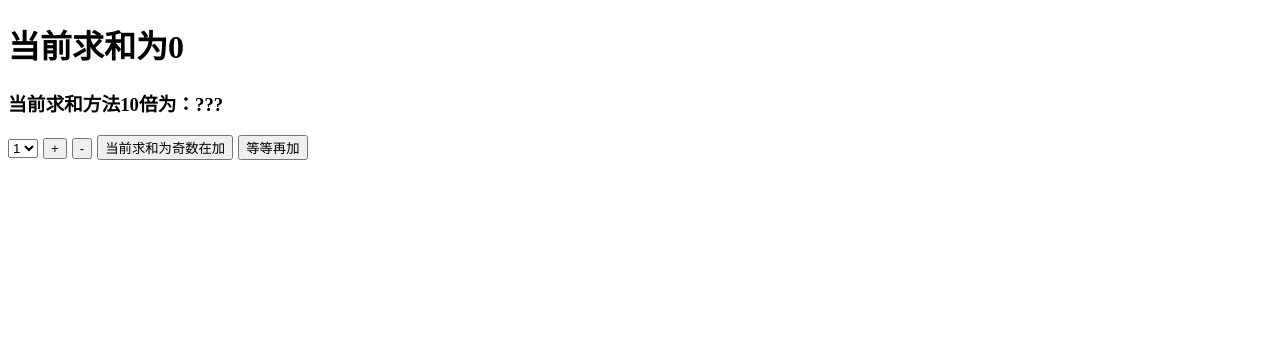
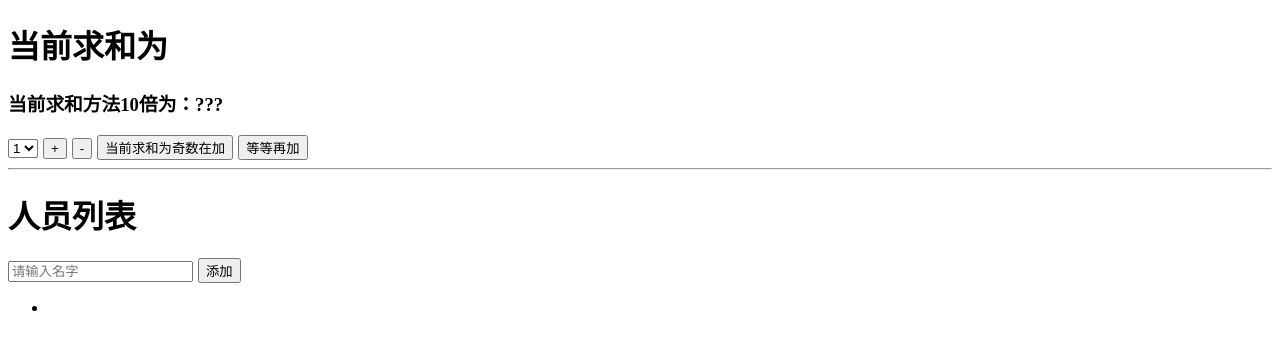
Before and after one commit to wzres/vue_cli, a Vue app: page / in a window 1280 px wide. Shown: the top 350 px of the page. Built offline with nearby package versions, Linux system fonts and the light colour scheme.

Commit message:
vuex多组件共享初始化

```diff
--- a/src/App.vue
+++ b/src/App.vue
@@ -2,17 +2,20 @@
 <!-- 注册在哪，就在哪使用子组件 -->
   <div>
     <Count/>
+    <hr>
+    <Person/>
   </div>
 </template>
 
 <script>
 // 引入子组件
 import Count from './components/Count.vue'
+import Person from './components/Person.vue'
 
 export default {
     name:'App',
     components:{
-      Count
+      Count,Person
     }
 }
 </script>
--- a/src/components/Count.vue
+++ b/src/components/Count.vue
@@ -1,6 +1,6 @@
 <template>
   <div>
-    <h1>当前求和为{{$store.state.sum}}</h1>
+    <h1>当前求和为{{sum}}</h1>
     <h3>当前求和方法10倍为：???</h3>
     <select v-model.number="n">
       <option value="1">1</option>
@@ -11,6 +11,7 @@
     <button @click="jian">-</button>
     <button @click="jiaOdd">当前求和为奇数在加</button>
     <button @click="jiaWait">等等再加</button>
+    <!-- 共享Person组件的人数 -->
   </div>
 </template>
 
@@ -26,33 +27,26 @@ export default {
       }
     },
 
+    computed:{
+      //借助mapState生成计算属性
+
+      //借助mapGetters生成计算属性
+
+
+    },
+
     methods: {
       // 如果没有业务逻辑或AJAX请求，可以直接调用commit联系mutations修改数据
       // 调用commit直接到mutations
+      // 借助mapMutations生成对应的方法，方法中会调用commit去联系mutations
 
-      // 加
-      jia(){
-
-      },
-
-      // 减
-      jian(){
-
-      },
 
 
       // 有业务逻辑或AJAX请求，需要调用dispatch联系actions处理业务
       // 调用dispatch来到actions
+      // 借助mapActions生成对应的方法，方法中会调用dispatch去联系actions
 
-      // 奇数加
-      jiaOdd(){
 
-      },
-
-      // 等一等再加
-      jiaWait(){
-
-      }
     },
 }
 </script>
--- /dev/null
+++ b/src/components/Person.vue
@@ -0,0 +1,34 @@
+<template>
+   <div>
+    <h1>人员列表</h1>
+    <input type="text" placeholder="请输入名字">
+    <button @click="addPerson()">添加</button>
+    <ul>
+        <!-- for循环遍历 -->
+        <li></li>
+    </ul>
+    <!-- 共享Count组件的求和 -->
+   </div>
+</template>
+
+<script>
+export default {
+    name:'Person',
+    data() {
+        return {
+        }
+    },
+    computed:{
+        // 手动写计算属性展示state中的数据
+    },
+    methods:{
+        // 往数组添加一个人
+        // 创建一个对象，id为随机数，name为用户输入的name
+        // 调用commit直接与mutations对话，传入刚刚创建的对象
+    }
+}
+</script>
+
+<style>
+
+</style>
--- a/src/store/index.js
+++ b/src/store/index.js
@@ -19,7 +19,8 @@ const mutations = {
 }
 //准备state-用于存储数据
 const state = {
-    sum:0 //当前的和
+    sum:0, //当前的和，
+    personList:[{id:'001',name:'tom'}] //当前人员
 }
 
 //准备getters-用于将state中的数据进行加工
```
